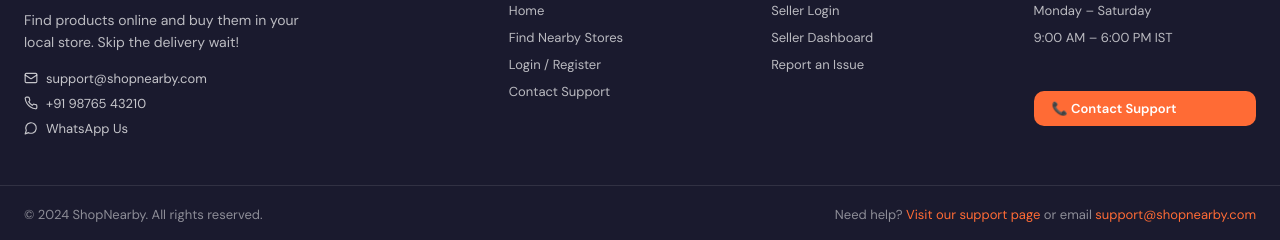
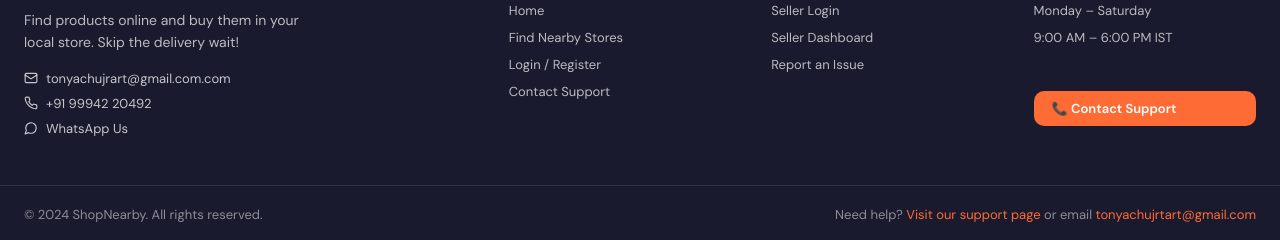
Before and after one commit to TonyAchuJr/shopnearby-frontend, a React (Vite) app: page / in a window 1280 px wide. Shown: the part 1056-1296 px from the top of the page. Built offline with nearby package versions, Linux system fonts and the light colour scheme; no server answers.

Commit message:
added contact page and footer

```diff
--- a/src/components/Footer.jsx
+++ b/src/components/Footer.jsx
@@ -12,9 +12,9 @@
           <div className="footer-logo">🛍️ Shop<span>Nearby</span></div>
           <p>Find products online and buy them in your local store. Skip the delivery wait!</p>
           <div className="footer-contact-quick">
-            <a href="mailto:support@shopnearby.com"><Mail size={14}/> support@shopnearby.com</a>
-            <a href="tel:+919876543210"><Phone size={14}/> +91 98765 43210</a>
-            <a href="https://wa.me/919876543210" target="_blank" rel="noopener noreferrer"><MessageCircle size={14}/> WhatsApp Us</a>
+            <a href="mailto:tonyachujrart@gmail.com.com"><Mail size={14}/> tonyachujrart@gmail.com.com</a>
+            <a href="tel:+919876543210"><Phone size={14}/> +91 99942 20492</a>
+            <a href="https://wa.me/919994220492" target="_blank" rel="noopener noreferrer"><MessageCircle size={14}/> WhatsApp Us</a>
           </div>
         </div>
 
@@ -47,7 +47,7 @@
 
       <div className="footer-bottom">
         <p>© 2024 ShopNearby. All rights reserved.</p>
-        <p>Need help? <Link to="/contact">Visit our support page</Link> or email <a href="mailto:support@shopnearby.com">support@shopnearby.com</a></p>
+        <p>Need help? <Link to="/contact">Visit our support page</Link> or email <a href="mailto:tonyachujrart@gmail.com">tonyachujrtart@gmail.com</a></p>
       </div>
     </footer>
   );
--- a/src/pages/Contact.jsx
+++ b/src/pages/Contact.jsx
@@ -39,8 +39,8 @@
             </div>
             <h3>Email Us</h3>
             <p>Send us an email anytime. We reply within 24 hours.</p>
-            <a href="mailto:support@shopnearby.com" className="contact-link">
-              support@shopnearby.com
+            <a href="mailto:tonyachujrart@gmail.com" className="contact-link">
+              tonyachujrart@gmail.com
             </a>
           </div>
 
@@ -50,7 +50,7 @@
             </div>
             <h3>Call Us</h3>
             <p>Available Monday to Saturday, 9AM to 6PM IST.</p>
-            <a href="tel:+919876543210" className="contact-link">
+            <a href="tel:+919994220492" className="contact-link">
               +91 98765 43210
             </a>
           </div>
@@ -62,7 +62,7 @@
             <h3>WhatsApp</h3>
             <p>Chat with us directly on WhatsApp for quick help.</p>
             <a
-              href="https://wa.me/919876543210?text=Hi, I need help with ShopNearby"
+              href="https://wa.me/919994220492?text=Hi, I need help with ShopNearby"
               target="_blank"
               rel="noopener noreferrer"
               className="contact-link"
```
